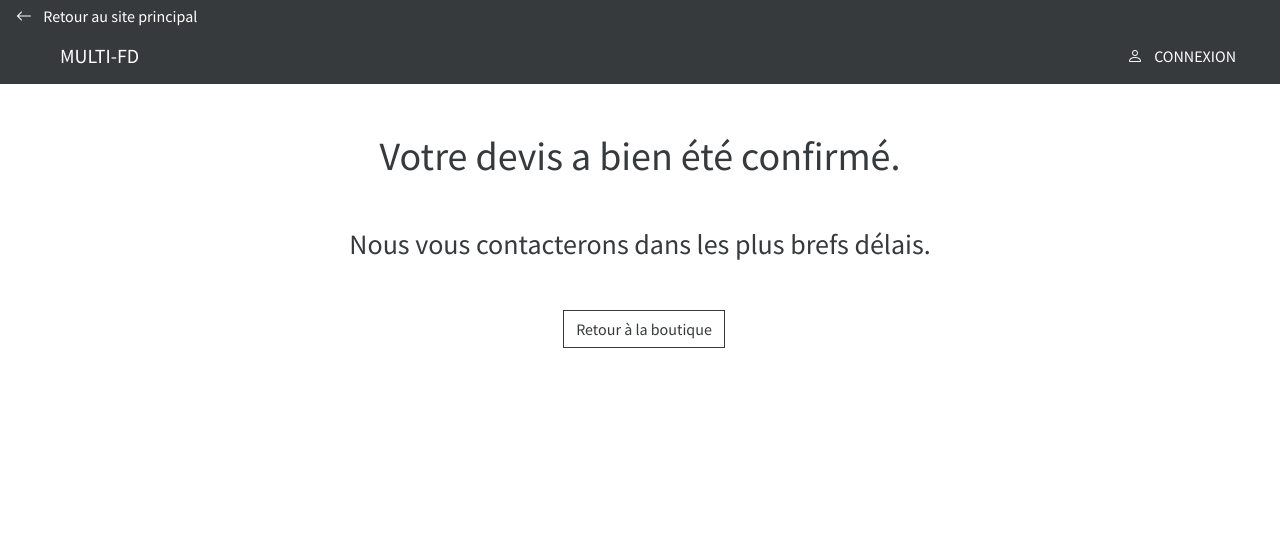
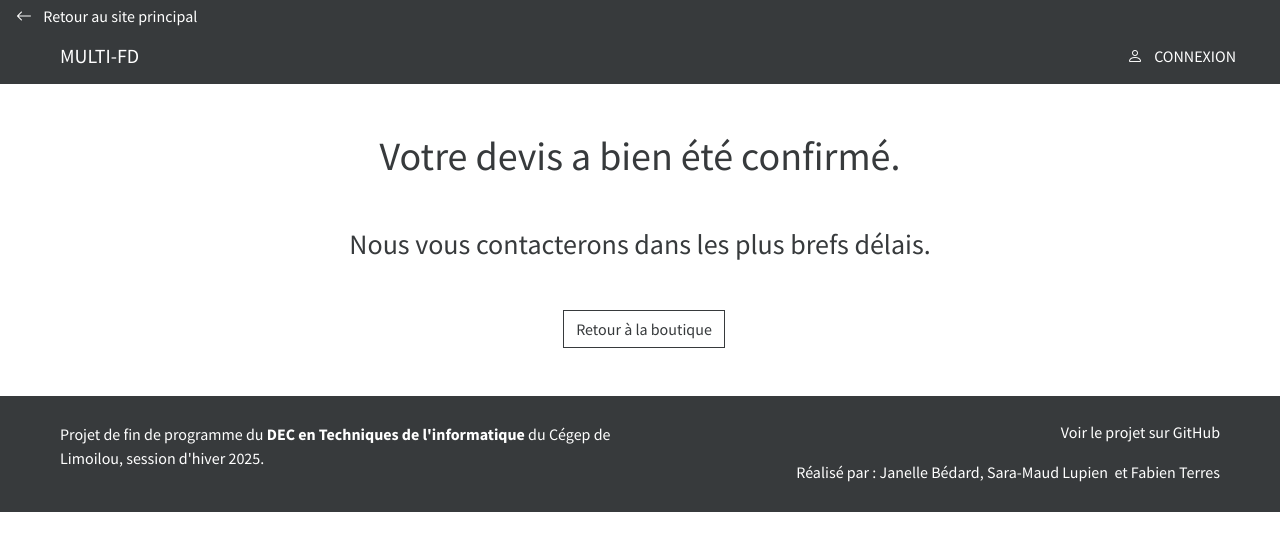
Before and after one commit to Projet-Developpement-application/equipe3-multifd-frontend, a React (Vite) app: page /confirmation in a window 1280 px wide. Shown: the top 550 px of the page. Built offline with nearby package versions, Linux system fonts and the light colour scheme.

Commit message:
Ajout d'un footer

```diff
--- a/src/App.jsx
+++ b/src/App.jsx
@@ -14,6 +14,7 @@ import ModifierProduit from "./components/gestion-produits/Modifier-Produit-adm.
 import SupprimerProduit from "./components/gestion-produits/Supprimer-Produit-adm.jsx";
 import UtilisateurAdm from "./components/gestion-comptes/UtilisateurAdm.jsx";
 import ConfirmationDevis from "./components/devis/Confirmation-devis.jsx";
+import FooterSection from "./components/footer/FooterSection.jsx";
 export const URL_BACKEND = "http://localhost:8080";
 export const URL_ROUTE_FRONTEND = "";
 function App() {
@@ -54,9 +55,10 @@ function App() {
                     <Route path="confirmation" element={<ConfirmationDevis />} />
 
                 </Routes>
+                <FooterSection />
             </BrowserRouter>
         </UtilisateurContext.Provider>
-    );
+    )
 }
 
 export default App;
--- a/src/components/devis/Devis-form.jsx
+++ b/src/components/devis/Devis-form.jsx
@@ -1,4 +1,4 @@
-import React, {useEffect, useRef, useState} from 'react';
+import React, {useEffect, useState} from 'react';
 import {
     ajouteSpecificationPanier,
     changeQuantity,
@@ -43,7 +43,6 @@ function DevisForm() {
 
     function handleChangeQuantite(e, produitPanier) {
         const nouveauProduit = {...produitPanier, quantite: parseInt(e.target.value)};
-
         if (isNaN(nouveauProduit.quantite) || nouveauProduit.quantite <= 0) return;
         changeQuantity(nouveauProduit);
         setPanier((ancienPanier) => ({
@@ -64,7 +63,6 @@ function DevisForm() {
         supprimerProduitFromPanier(idProduitPanier)
     }
 
-
     function envoyerDemandeDevis() {
         finirCommmande(panier).then(value => {
             if (value.status === 202) {
@@ -83,7 +81,6 @@ function DevisForm() {
         });
     }
 
-// Calculs totaux avec 15% de taxes
     if (panier.listeProduitPanier !== undefined && !isFetching) {
         totalHT = panier.listeProduitPanier.reduce((acc, item) => acc + item.quantite * item.prix, 0);
         totalTVA = totalHT * 0.15;
@@ -153,7 +150,6 @@ function DevisForm() {
                     {panier.listeProduitPanier.length > 0 ? (
                         <>
                             <h6>Ajouter des spécifications à votre devis:</h6>
-
                             <textarea
                                 className="form-control"
                                 defaultValue={specification !== "" ? specification : undefined}
@@ -169,6 +165,7 @@ function DevisForm() {
                             </div>
 
                             <h2>Résumé de votre devis</h2>
+                            <div className="table-responsive">
                                 <table className="table table-bordered table-light">
                                     <thead>
                                     <tr>
@@ -207,11 +204,12 @@ function DevisForm() {
                                     ))}
                                     </tbody>
                                 </table>
+                            </div>
 
-                            <table
-                                className="table table-bordered text-center"
-                                style={{width: '30%', float: 'right'}}
-                            >
+                            <div className="row justify-content-end">
+                                <div className="col-12 col-sm-8 col-md-6 col-lg-8 col-xl-6">
+                                    <div className="table-responsive">
+                                        <table className="table table-bordered text-center mb-0">
                                             <tbody>
                                             <tr>
                                                 <td><strong>Sous-total :</strong></td>
@@ -227,10 +225,11 @@ function DevisForm() {
                                             </tr>
                                             </tbody>
                                         </table>
+                                    </div>
+                                </div>
+                            </div>
 
-                            <div style={{clear: 'both'}}></div>
-
-                            <div className="d-flex justify-content-end mt-5">
+                            <div className="d-flex justify-content-end my-5">
                                 <button
                                     type="button"
                                     className="btn btn-dark"
@@ -249,7 +248,6 @@ function DevisForm() {
             </>
         )
     );
-
 }
 
 export default DevisForm;
--- /dev/null
+++ b/src/components/footer/FooterSection.jsx
@@ -0,0 +1,30 @@
+import React from "react";
+
+export default function FooterSection() {
+    return (
+        <footer className="container-fluid bg-dark text-white py-4 mt-5">
+            <div className="row justify-content-between align-items-center px-5">
+                <div className="col-md-6 mb-3 mb-md-0">
+                    <p className="mb-3">
+                        Projet de fin de programme du <strong>DEC en Techniques de l'informatique</strong> du Cégep de Limoilou, session d'hiver 2025.
+                    </p>
+                </div>
+                <div className="col-md-6 text-md-end">
+                    <p className="mb-0">
+                        <a href="https://github.com/nom-du-repo" className="text-white text-decoration-none hover-underline-animation mb-3 ">
+                            Voir le projet sur GitHub
+                        </a>
+                    </p>
+                    <p className="mb-1">
+                        Réalisé par :&nbsp;
+                        <a href="https://github.com/jajanel" className="text-white text-decoration-none hover-underline-animation">Janelle Bédard</a>,&nbsp;
+                        <a href="https://github.com/Sara-Maud" className="text-white text-decoration-none hover-underline-animation">Sara-Maud Lupien</a>&nbsp;
+                        et&nbsp;
+                        <a href="https://github.com/lateigne9" className="text-white text-decoration-none hover-underline-animation">Fabien Terres</a>
+                    </p>
+
+                </div>
+            </div>
+        </footer>
+    );
+}
```
Lines whose indentation alone changed are shown as unchanged.
